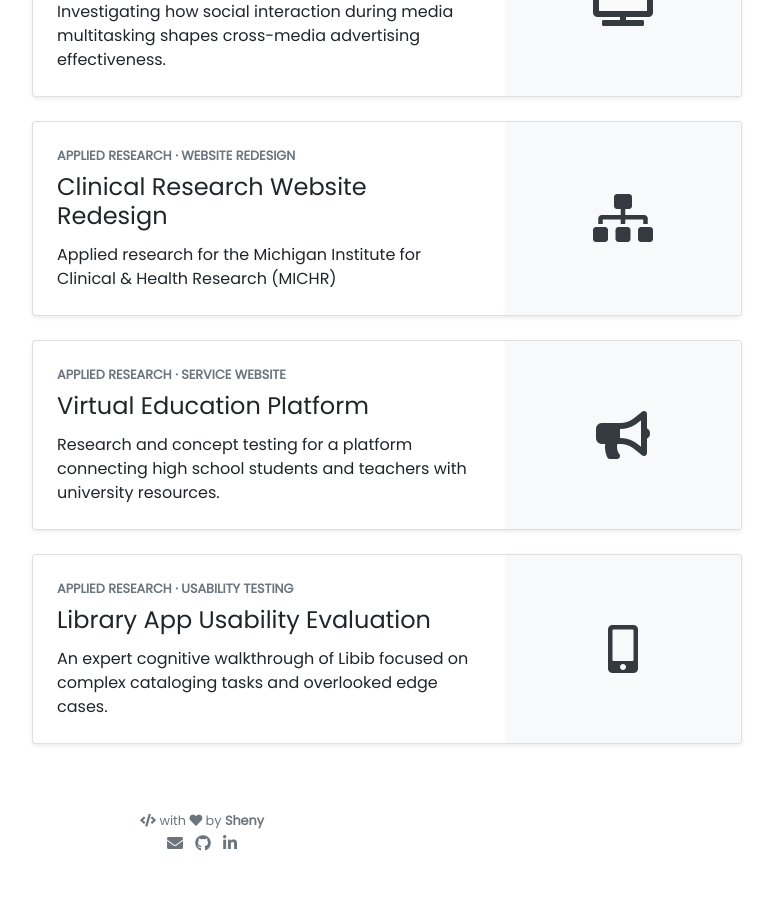
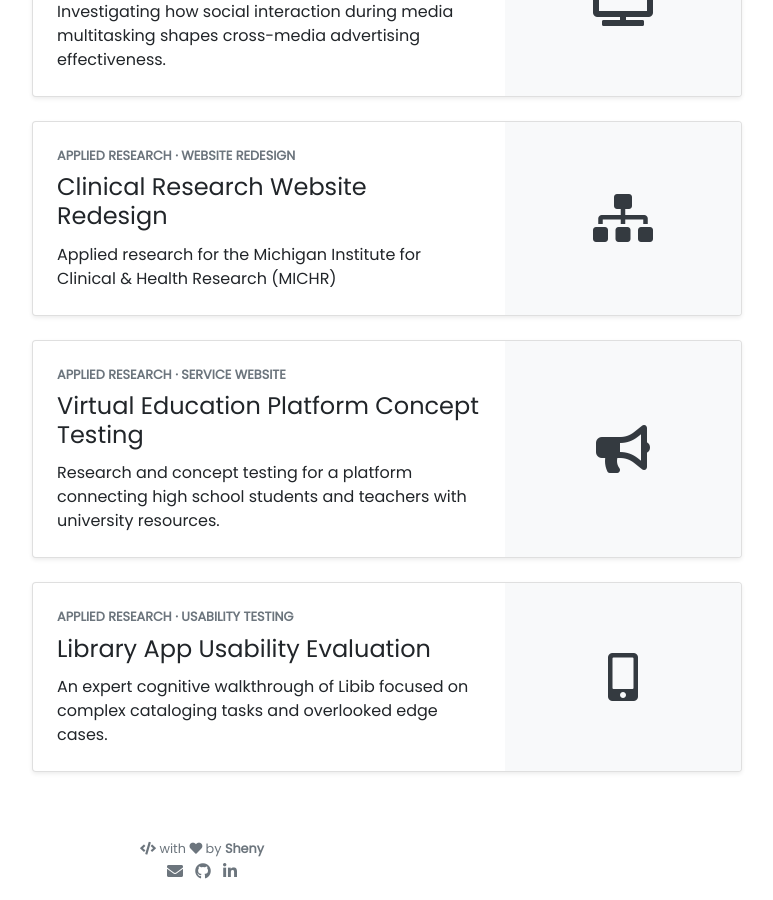
Before and after one commit to shenylin/shenylin.github.io, a Jekyll site: the page built from pages/index.md, in a window 1280 px wide and 900 px high, scrolled down 1008 px. Shown: the whole window, without its empty margins (438-1211 px from the left). Built offline with Jekyll 4.4.1, drawn with Linux system fonts in a browser that asks for light colours; nearby versions of some CDN libraries; before the commit the page ends 1880 px from its top, so only the background shows below that.

Commit message:
Clarify IVP card as concept testing

```diff
--- a/_includes/landing.html
+++ b/_includes/landing.html
@@ -151,7 +151,7 @@
                 <p class="small text-uppercase text-muted font-weight-bold mb-2">
                   Applied Research · Service Website
                 </p>
-                <h3 class="h4 card-title">Virtual Education Platform</h3>
+                <h3 class="h4 card-title">Virtual Education Platform Concept Testing</h3>
                 <p class="card-text mb-0">
                   Research and concept testing for a platform connecting high
                   school students and teachers with university resources.
```
